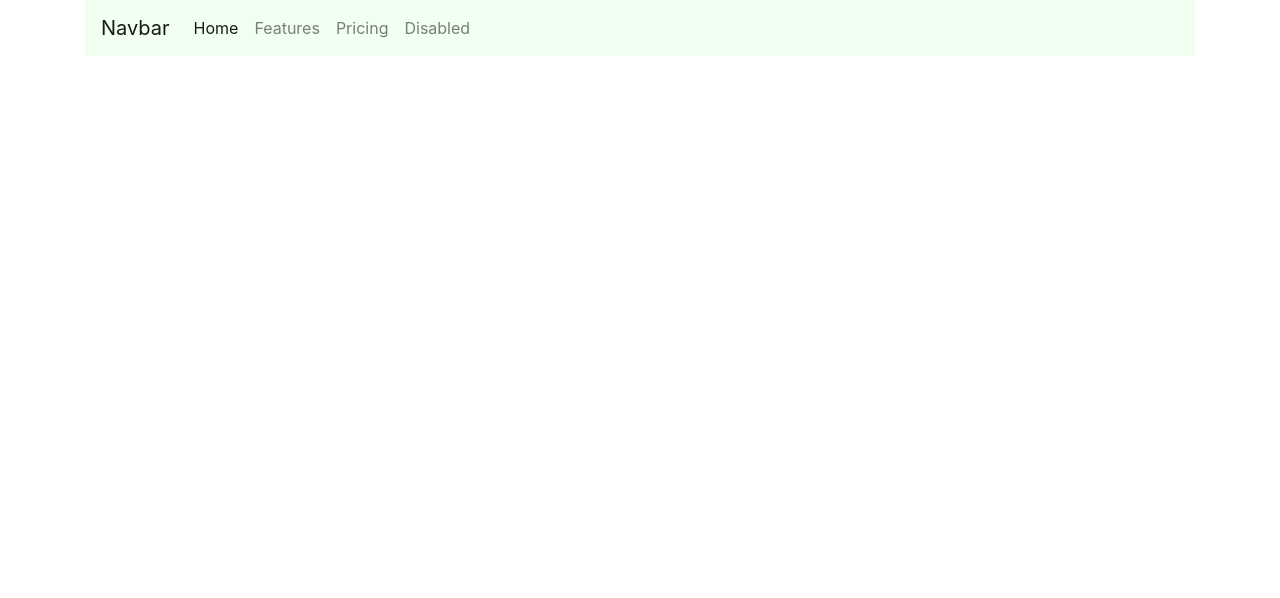
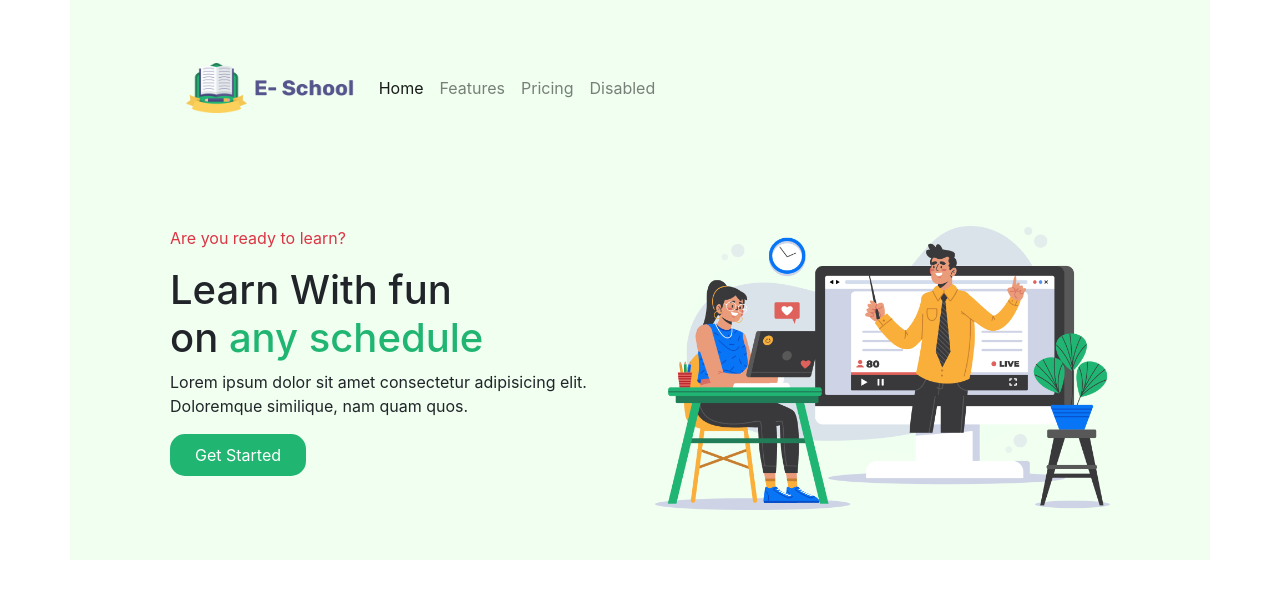
Before and after one commit to Riyad0821/e-school, a plain HTML site: page index.html in a window 1280 px wide. Drawn offline with nearby package versions, Linux system fonts and the light colour scheme.

Commit message:
first two cantainer

```diff
--- a/index.html
+++ b/index.html
@@ -9,9 +9,11 @@
 
 </head>
 <body>
-    <div class="container">
+    <div class="container light-bg">
         <nav class="navbar navbar-expand-lg navbar-light">
-            <a class="navbar-brand" href="#">Navbar</a>
+            <a class="navbar-brand" href="#">
+              <img class="logo" src="media/ICON/Logo.png" alt="">
+            </a>
             <button class="navbar-toggler" type="button" data-toggle="collapse" data-target="#navbarNavAltMarkup" aria-controls="navbarNavAltMarkup" aria-expanded="false" aria-label="Toggle navigation">
               <span class="navbar-toggler-icon"></span>
             </button>
@@ -26,6 +28,20 @@
           </nav>
     </div>
 
+    <div class="container light-bg">
+      <div class="row">
+        <div class="col-md-6">
+            <p class="text-danger">Are you ready to learn?</p>
+            <h1>Learn With fun <br> on <span class="text-green">any schedule</span> </h1>
+            <p>Lorem ipsum dolor sit amet consectetur adipisicing elit. Doloremque similique, nam quam quos.</p>
+            <button class="get-started-button">Get Started</button>
+
+        </div>
+        <div class="col-md-6">
+          <img class="illustration-img"src="media/Photos/Illustration.png" alt="">
+        </div>
+      </div>
+    </div>
 
 
 
--- a/style.css
+++ b/style.css
@@ -1,3 +1,24 @@
-.navbar{
+.container{
+    padding:50px 100px;
+
+}
+.light-bg{
     background-color: #f0fff0;
 }
+.logo{
+    height:50px;
+}
+.get-started-button{
+    background-color:#21b572;
+    color:#fff;
+    border:none;
+    border-radius:15px;
+    padding: 9px 25px;
+    cursor: pointer;
+}
+.text-green{
+    color:#21b572;
+}
+.illustration-img{
+    width:100%;
+}
```
